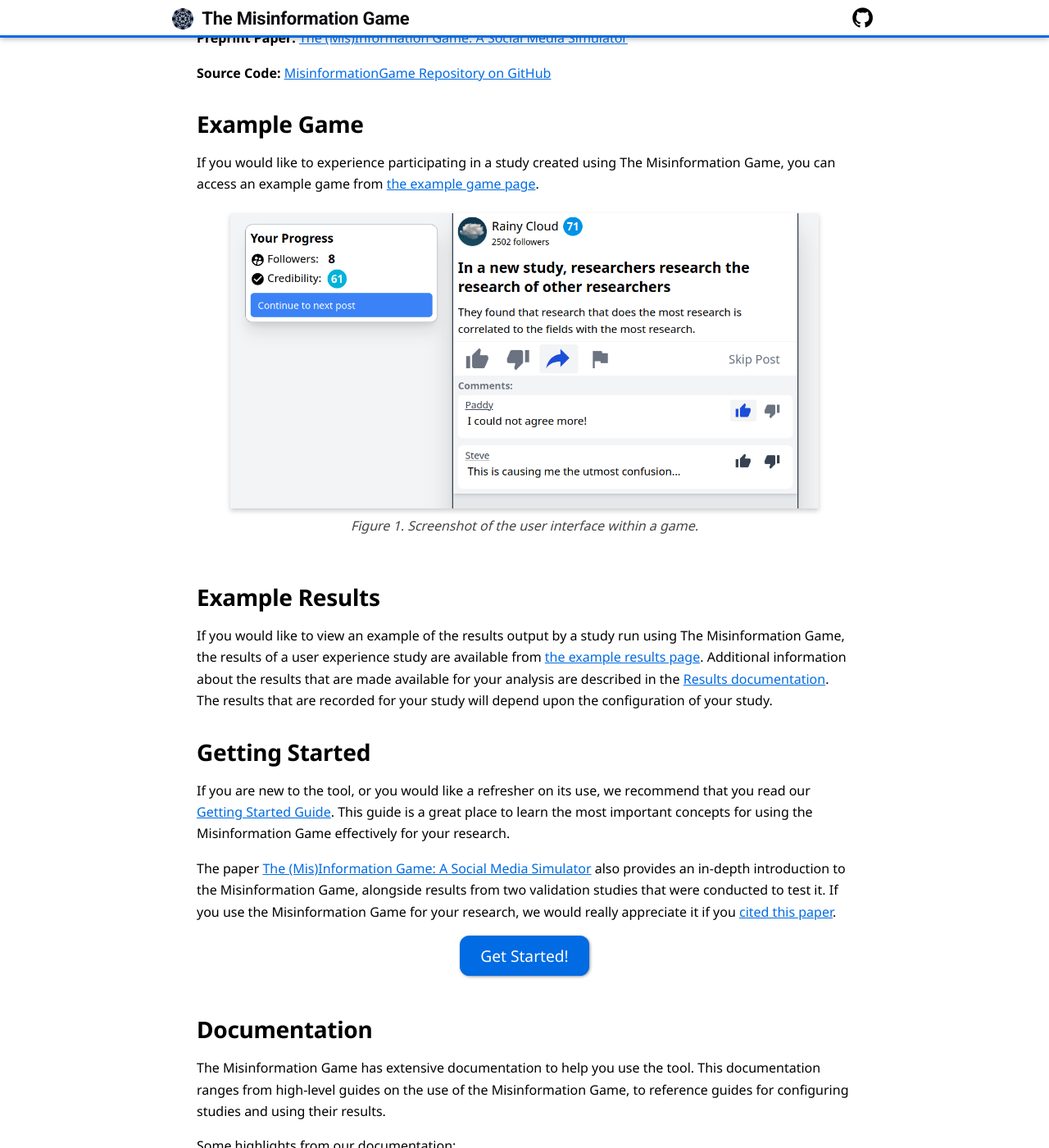
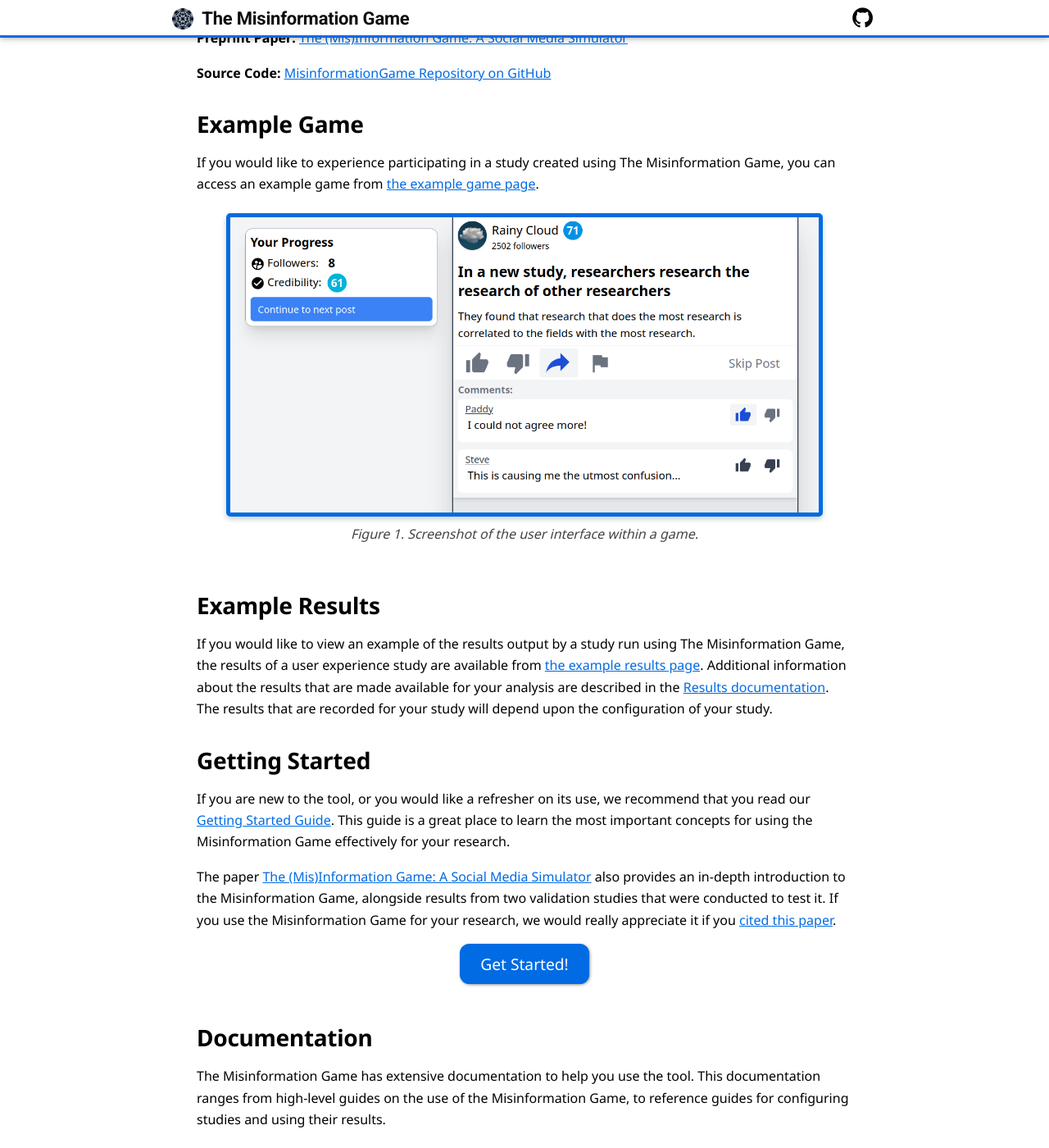
Before and after one commit to beekewardin/themisinformationgame.github.io, a Jekyll site: the page built from Home.md, in a window 1280 px wide and 1400 px high, scrolled down 381 px. Shown: the whole window at 82% size. Built offline with Jekyll 4.4.1, drawn with Linux system fonts in a browser that asks for light colours; nearby versions of some CDN libraries; our own code applies the rules of GitHub Pages for plain Markdown files.

Commit message:
Add blue border to example game figure

```diff
--- a/Home.md
+++ b/Home.md
@@ -42,7 +42,7 @@
 The Misinformation Game, you can access an example game from
 [the example game page](/link/ExampleGame).
 
-<figure id="fig1">
+<figure id="fig1" class="blue-figure-border">
     <img src="screenshots/example-game.png" alt="Screenshot of the user interface within a game." height="614" />
     <figcaption>
         <a href="#fig1">Figure 1.</a> Screenshot of the user interface within a game.
--- a/_sass/_default.scss
+++ b/_sass/_default.scss
@@ -165,3 +165,8 @@
   background-color: $brand-color-lighter;
   transition: background-color 0.2s;
 }
+
+.content-wrapper .blue-figure-border img {
+  border: 5px solid $brand-color;
+  border-radius: 5px;
+}
```
